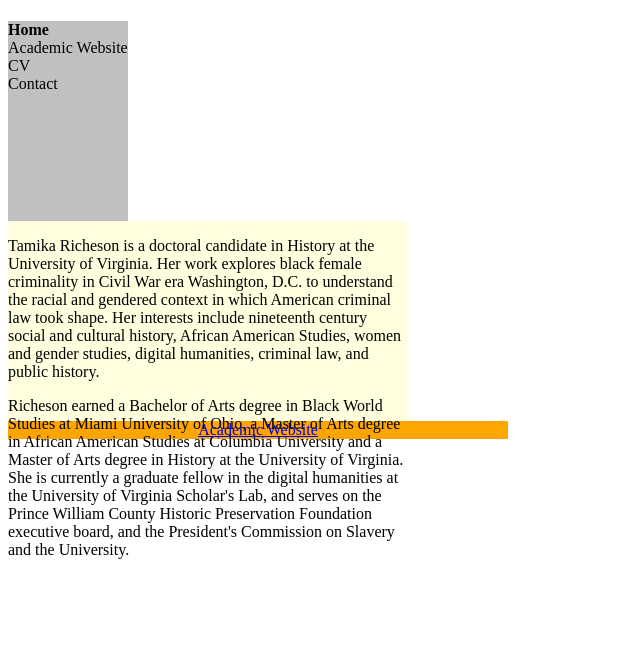
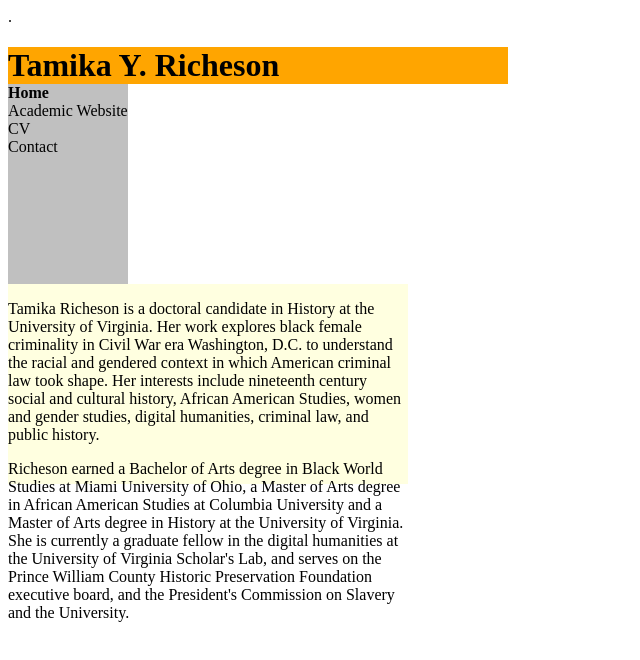
Before and after one commit to tamikaricheson/tamikaricheson.github.io, a plain HTML site: page index.html in a window 1280 px wide. Shown: the whole page, without its empty margins (0-640 px from the left). Drawn offline with Linux system fonts and the light colour scheme.

Commit message:
trying new format

```diff
--- a/index.html
+++ b/index.html
@@ -2,10 +2,10 @@
 <html>
 <body>
 
-<div id="container" style="width:500px">
+<div id="container" style="width:500px">.
 
 <div id="header" style=background-color:#FFA500;">
-<h1 style="margin-bottom:0;".Tamika Y. Richeson</hl></div>
+<h1 style="margin-bottom:0;">Tamika Y. Richeson</hl></div>
 
 <div id="home" style="background-color:#C0C0C0;height:200px;width:100pix; float:left;">
 <b>Home</b><br>
@@ -29,4 +29,7 @@ President's Commission on Slavery and the University.</p></div>
 <div id="footer" style="background-color:#FFA500;clear:both;text-align:center;">
 
 
-<a href="http://www.history.virginia.edu/user/348/">Academic Website</a>
+</div>
+
+</body>
+</html>
```
